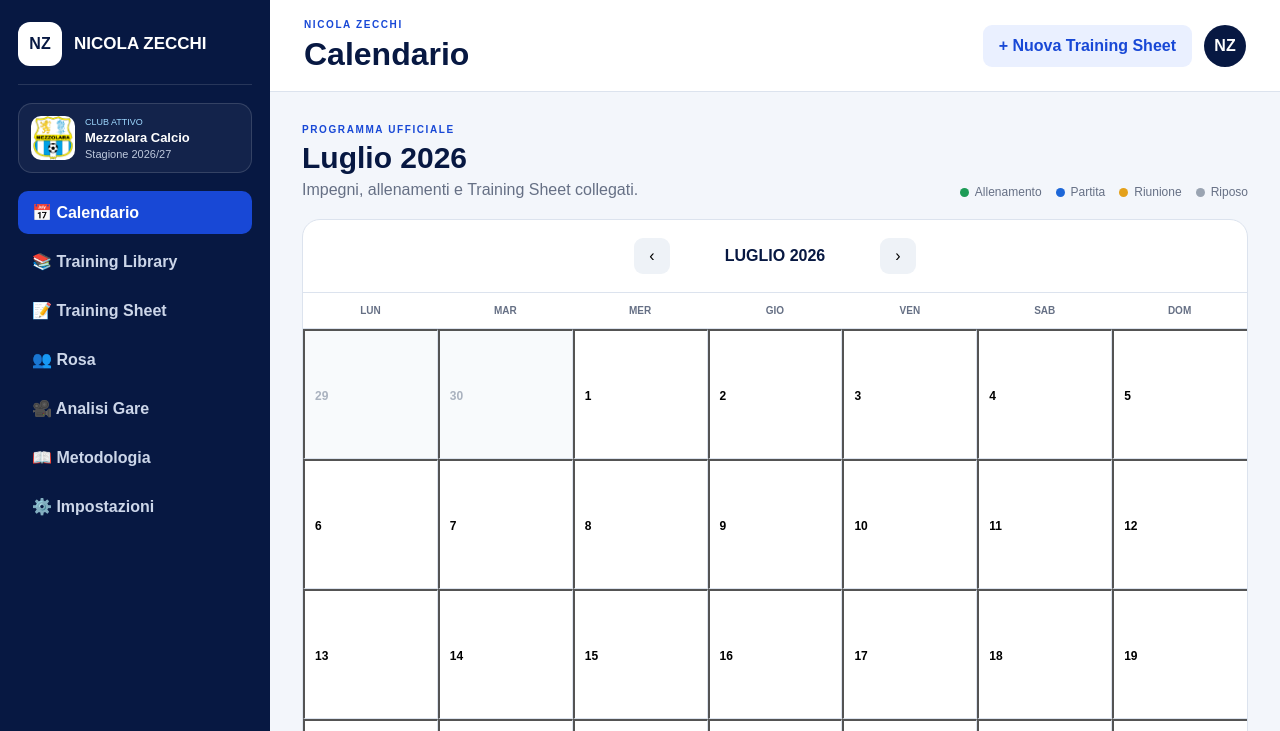
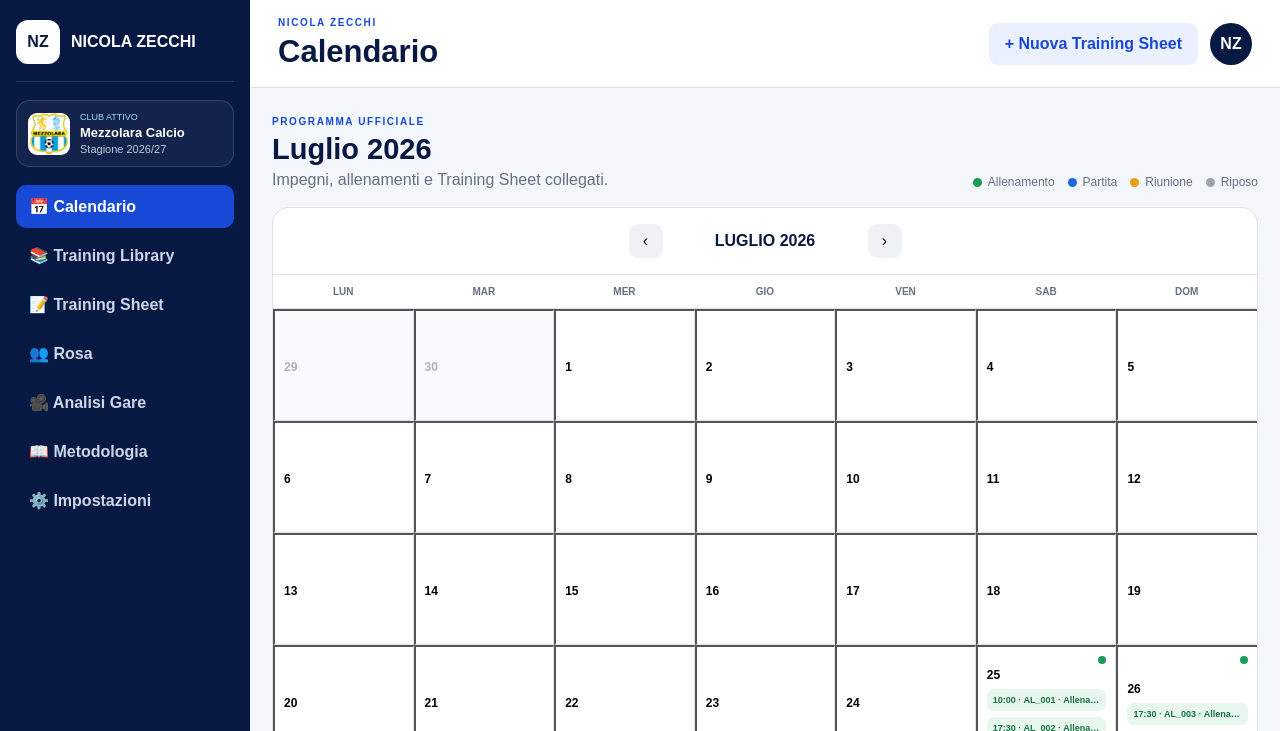
Before and after one commit to nicolazecchi1983/mezzolara-staff-portal, a plain HTML site: page index.html in a window 1280 px wide. Both pictures are taken after a click on the button "Accedi". Shown: the top 731 px of the page. Drawn offline with Linux system fonts and the light colour scheme.

Commit message:
Centra calendario e corregge larghezza desktop

```diff
--- a/styles.css
+++ b/styles.css
@@ -6,6 +6,7 @@
   --line:#dce3ee;
   --muted:#667085;
   --text:#111827;
+  --sidebar-width:250px;
 }
 
 *{
@@ -58,8 +59,7 @@ button{
   min-height:100vh;
   display:grid;
   grid-template-columns:minmax(0,1.1fr) minmax(420px,.9fr);
-  background:
-    linear-gradient(
+  background:linear-gradient(
     130deg,
     var(--navy),
     #103cae 72%,
@@ -197,26 +197,33 @@ button{
   top:0;
   bottom:0;
   left:0;
-  width:270px;
+  width:var(--sidebar-width);
   display:flex;
   flex-direction:column;
-  padding:22px 18px;
+  padding:20px 16px;
   overflow-y:auto;
+  overflow-x:hidden;
   background:var(--navy);
   color:#fff;
+  scrollbar-width:none;
+}
+
+.sidebar::-webkit-scrollbar{
+  display:none;
 }
 
 .brand{
   display:flex;
   align-items:center;
-  gap:12px;
-  padding-bottom:18px;
+  gap:11px;
+  padding-bottom:17px;
   border-bottom:1px solid rgba(255,255,255,.13);
 }
 
 .brand strong{
   display:block;
-  font-size:17px;
+  font-size:16px;
+  white-space:nowrap;
 }
 
 .club-card{
@@ -224,18 +231,18 @@ button{
   align-items:center;
   gap:10px;
   margin:18px 0;
-  padding:12px;
+  padding:11px;
   border:1px solid rgba(255,255,255,.14);
   border-radius:14px;
   background:rgba(255,255,255,.05);
 }
 
 .club-card img{
-  width:44px;
-  height:44px;
+  width:42px;
+  height:42px;
   flex-shrink:0;
   object-fit:contain;
-  border-radius:10px;
+  border-radius:9px;
   background:#fff;
 }
 
@@ -270,7 +277,7 @@ nav{
   width:100%;
   border:0;
   border-radius:10px;
-  padding:12px 14px;
+  padding:12px 13px;
   background:transparent;
   color:#ccd6e9;
   text-align:left;
@@ -289,21 +296,23 @@ nav{
 }
 
 main{
+  width:calc(100% - var(--sidebar-width));
   min-width:0;
   min-height:100vh;
-  margin-left:270px;
+  margin-left:var(--sidebar-width);
 }
 
 .topbar{
   position:sticky;
   z-index:20;
   top:0;
-  min-height:92px;
+  width:100%;
+  min-height:88px;
   display:flex;
   align-items:center;
   justify-content:space-between;
   gap:20px;
-  padding:18px 34px;
+  padding:16px 28px;
   border-bottom:1px solid var(--line);
   background:#fff;
 }
@@ -311,6 +320,7 @@ main{
 .topbar h1{
   margin:0;
   color:var(--navy);
+  font-size:31px;
 }
 
 .top-actions{
@@ -356,7 +366,7 @@ main{
   display:none;
   width:100%;
   max-width:100%;
-  padding:32px 32px 50px;
+  padding:28px 22px 44px;
 }
 
 .view.active{
@@ -364,17 +374,18 @@ main{
 }
 
 .page-head{
+  width:100%;
   display:flex;
   align-items:flex-end;
   justify-content:space-between;
   gap:20px;
-  margin-bottom:20px;
+  margin-bottom:18px;
 }
 
 .page-head h2{
-  margin:0 0 6px;
+  margin:0 0 5px;
   color:var(--navy);
-  font-size:30px;
+  font-size:29px;
 }
 
 .page-head p:last-child{
@@ -385,7 +396,8 @@ main{
 .legend{
   display:flex;
   flex-wrap:wrap;
-  gap:14px;
+  justify-content:flex-end;
+  gap:13px;
 }
 
 .legend span{
@@ -424,29 +436,33 @@ main{
 .calendar-scroll{
   width:100%;
   max-width:100%;
+  margin:0 auto;
+  overflow:visible;
 }
 
 .calendar-shell{
   width:100%;
   max-width:100%;
+  margin:0 auto;
   overflow:hidden;
   border:1px solid var(--line);
-  border-radius:18px;
+  border-radius:17px;
   background:#fff;
 }
 
 .cal-head{
+  width:100%;
   display:flex;
   align-items:center;
   justify-content:center;
   gap:20px;
-  padding:18px;
+  padding:16px;
   border-bottom:1px solid var(--line);
 }
 
 .cal-head button{
-  width:36px;
-  height:36px;
+  width:34px;
+  height:34px;
   flex-shrink:0;
   border:0;
   border-radius:9px;
@@ -454,7 +470,7 @@ main{
 }
 
 .cal-head strong{
-  min-width:170px;
+  min-width:165px;
   color:var(--navy);
   text-align:center;
 }
@@ -462,13 +478,14 @@ main{
 .weekdays,
 .calendar-grid{
   width:100%;
+  max-width:100%;
   display:grid;
   grid-template-columns:repeat(7,minmax(0,1fr));
 }
 
 .weekdays span{
   min-width:0;
-  padding:12px 5px;
+  padding:11px 4px;
   border-bottom:1px solid var(--line);
   color:var(--muted);
   font-size:10px;
@@ -478,10 +495,11 @@ main{
 
 .day{
   position:relative;
+  width:100%;
   min-width:0;
-  min-height:130px;
+  min-height:112px;
   overflow:hidden;
-  padding:10px;
+  padding:9px;
   border-right:1px solid var(--line);
   border-bottom:1px solid var(--line);
   background:#fff;
@@ -505,8 +523,8 @@ main{
 .day.has-training::after{
   content:"";
   position:absolute;
-  top:10px;
-  right:10px;
+  top:9px;
+  right:9px;
   width:8px;
   height:8px;
   border-radius:50%;
@@ -517,11 +535,11 @@ main{
   display:block;
   width:100%;
   max-width:100%;
-  margin-top:7px;
+  margin-top:6px;
   overflow:hidden;
-  padding:7px;
+  padding:6px;
   border-radius:7px;
-  font-size:10px;
+  font-size:9px;
   font-weight:800;
   white-space:nowrap;
   text-overflow:ellipsis;
@@ -673,7 +691,7 @@ main{
 
 .placeholder.active{
   display:grid;
-  min-height:calc(100vh - 92px);
+  min-height:calc(100vh - 88px);
   place-items:center;
 }
 
@@ -783,12 +801,28 @@ dialog::backdrop{
 }
 
 
-/* TABLET */
+/* SCHERMI DESKTOP PIÙ PICCOLI */
 
-@media(max-width:1200px){
+@media(max-width:1250px){
+
+  :root{
+    --sidebar-width:230px;
+  }
+
+  .sidebar{
+    padding:18px 14px;
+  }
+
+  .brand strong{
+    font-size:15px;
+  }
 
   .view{
-    padding:28px 24px 45px;
+    padding:24px 18px 40px;
+  }
+
+  .page-head h2{
+    font-size:28px;
   }
 
   .session-grid{
@@ -796,18 +830,18 @@ dialog::backdrop{
   }
 
   .day{
-    min-height:112px;
-    padding:8px;
+    min-height:102px;
+    padding:7px;
   }
 
   .event{
-    padding:6px;
-    font-size:9px;
+    padding:5px;
+    font-size:8px;
   }
 }
 
 
-/* SMARTPHONE E TABLET VERTICALI */
+/* TABLET E SMARTPHONE */
 
 @media(max-width:900px){
 
@@ -918,6 +952,7 @@ dialog::backdrop{
   }
 
   .legend{
+    justify-content:flex-start;
     margin-top:18px;
   }
 
@@ -967,8 +1002,7 @@ dialog::backdrop{
 @media(max-width:600px){
 
   .login-screen{
-    background:
-      linear-gradient(
+    background:linear-gradient(
       160deg,
       var(--navy),
       #103cae 72%,
```
Lines whose indentation alone changed are shown as unchanged.
